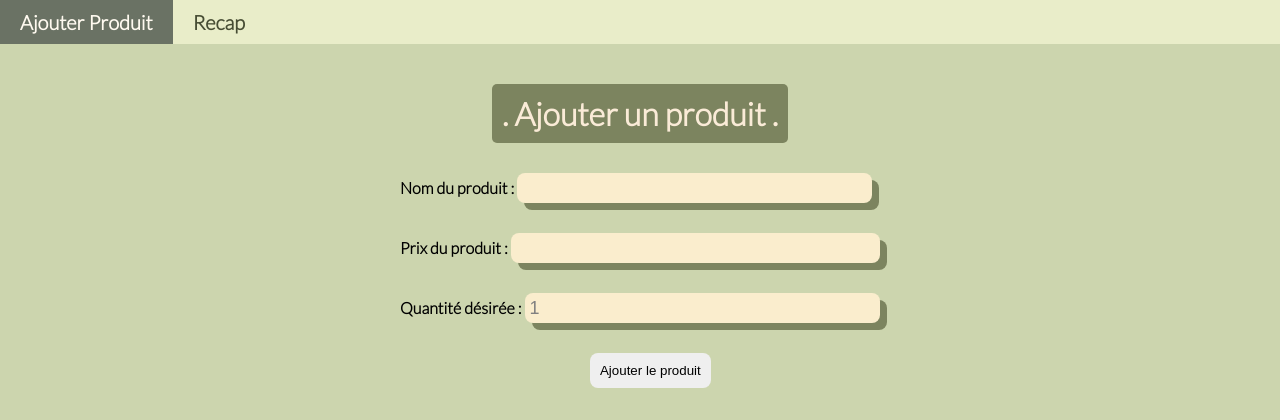
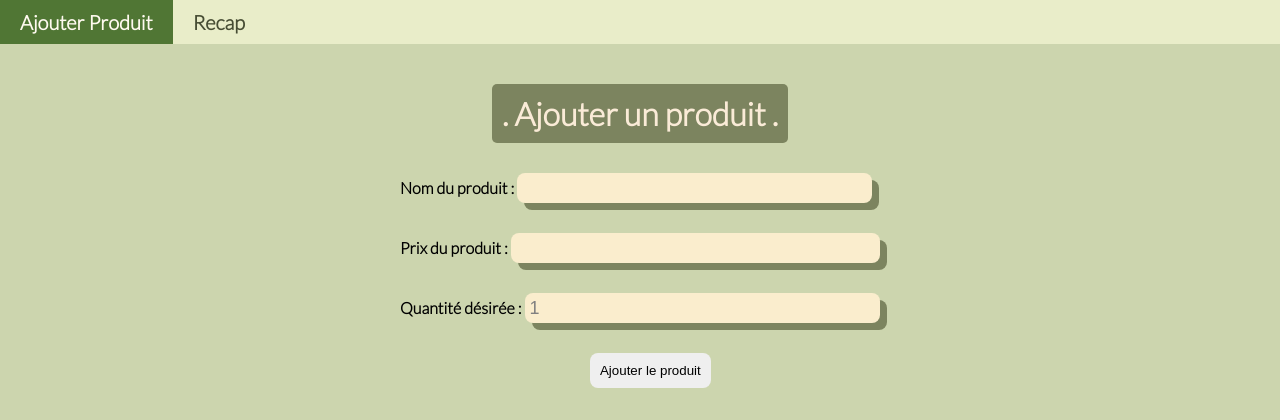
Before and after one commit to Bazurogg/1st_Appli---PHP, a PHP site: page / in a window 1280 px wide. Shown: the top 420 px of the page. Run offline with PHP 8.4, Linux system fonts and the light colour scheme.

```diff
--- a/index.php
+++ b/index.php
@@ -1,3 +1,5 @@
+
+
 <!DOCTYPE html>
 <html lang="en">
 <head>
@@ -56,5 +58,6 @@
 
     </div>
 
+
 </body>
 </html>
--- a/recap.php
+++ b/recap.php
@@ -80,6 +80,7 @@
 
 
             $totalGeneral += $product['total'];
+
             $allQtt += $product['qtt'];
 
 
--- a/style.css
+++ b/style.css
@@ -47,7 +47,7 @@ li a:hover:not(.active) {
 }
 
 .active {
-    background-color: #6a7264;
+    background-color: #507634;
     color:floralwhite
 }
 
```
